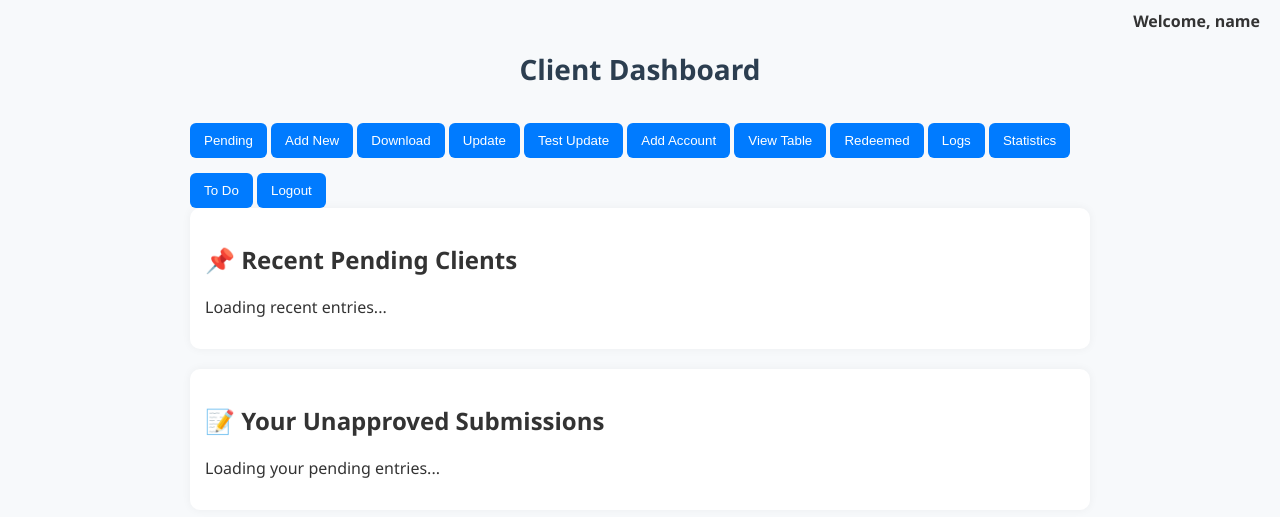
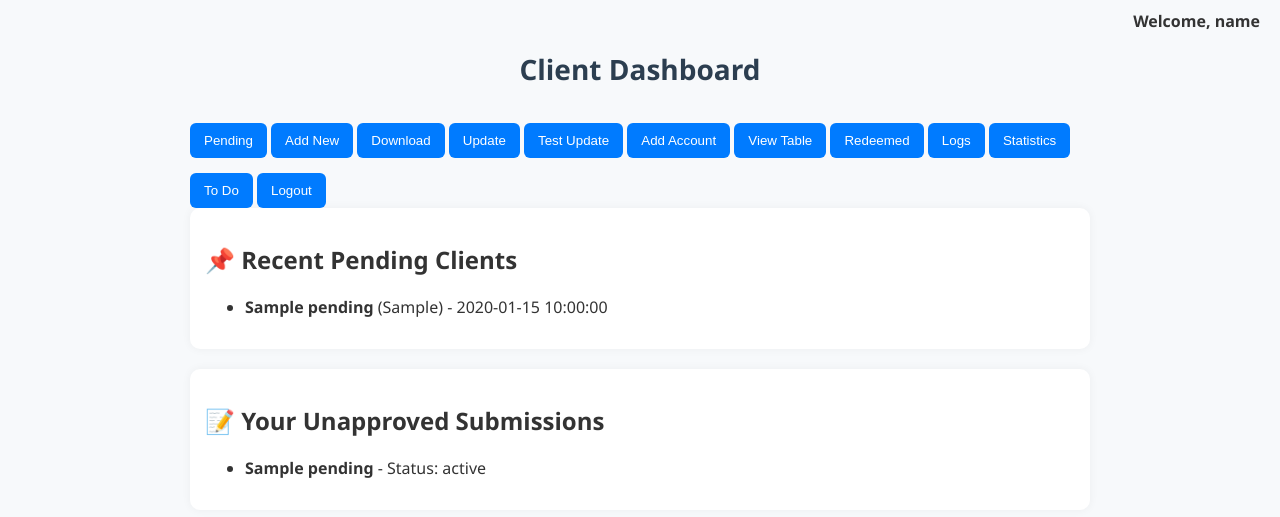
Before and after one commit to Remusseah/Client_interface, a Flask app: page /main_page in a window 1280 px wide. Shown: the top 517 px of the page. Run offline with Flask 3, Linux system fonts and the light colour scheme; the visitor is signed in with stand-in values (Sample User, id 1); a database or web service that is not in the repository returns one stand-in record (values such as "Sample title"); some libraries are stand-ins or nearby versions.

Commit message:
thingyss

```diff
--- a/templates/index.html
+++ b/templates/index.html
@@ -32,16 +32,30 @@
     <section class="dashboard-section">
         <h2>📌 Recent Pending Clients</h2>
         <div id="recent-pending">
-            <p>Loading recent entries...</p>
-            <!-- Insert recent pending entries here -->
+            {% if recent_pending %}
+                <ul>
+                {% for entry in recent_pending %}
+                    <li><strong>{{ entry.name }}</strong> ({{ entry.relationship_manager }}) - {{ entry.submitted_at }}</li>
+                {% endfor %}
+                </ul>
+            {% else %}
+                <p>No recent entries found.</p>
+            {% endif %}
         </div>
     </section>
 
     <section class="dashboard-section">
         <h2>📝 Your Unapproved Submissions</h2>
         <div id="user-pending">
-            <p>Loading your pending entries...</p>
-            <!-- Insert user-specific pending entries here -->
+            {% if user_pending %}
+                <ul>
+                {% for entry in user_pending %}
+                    <li><strong>{{ entry.name }}</strong> - Status: {{ entry.approval_status }}</li>
+                {% endfor %}
+                </ul>
+            {% else %}
+                <p>You have no unapproved submissions.</p>
+            {% endif %}
         </div>
     </section>
 
```
